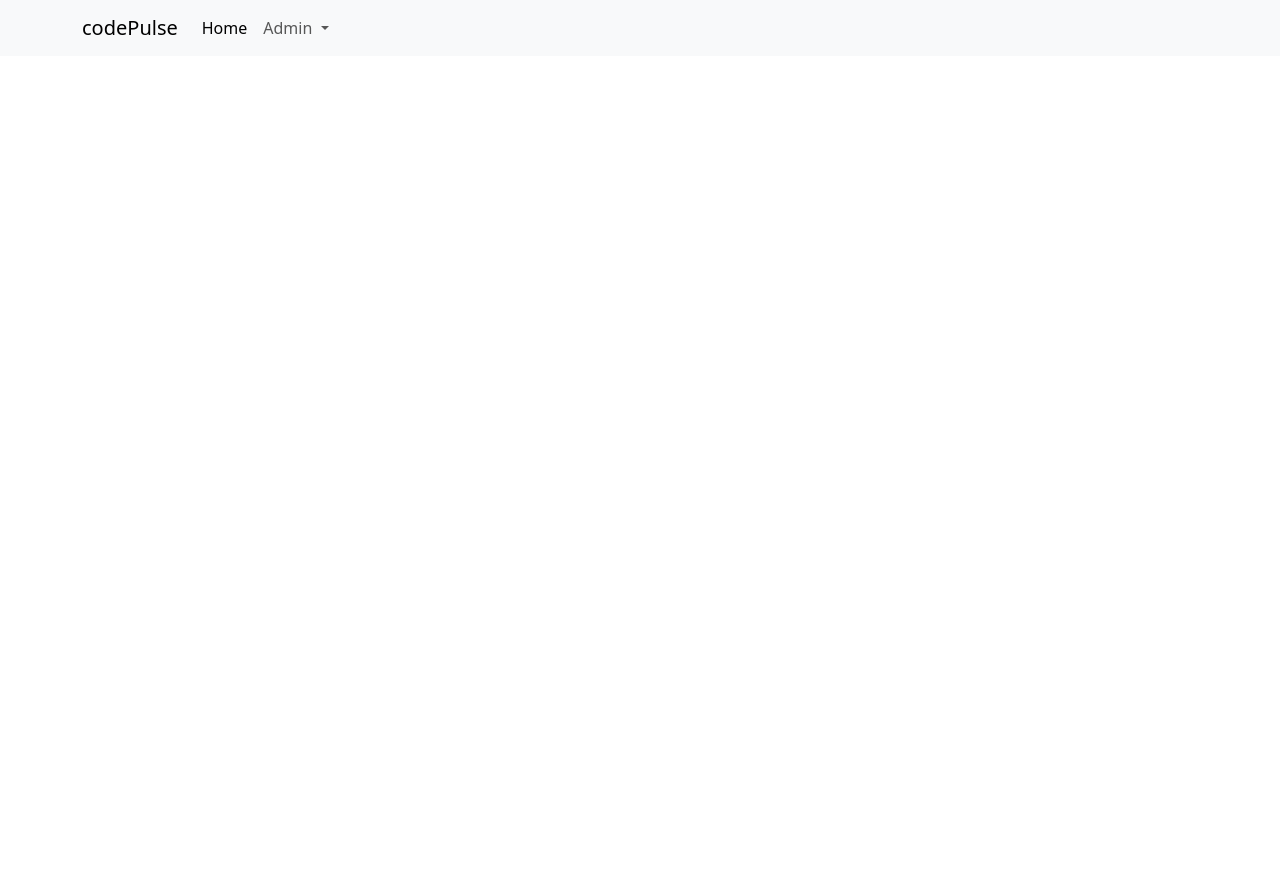
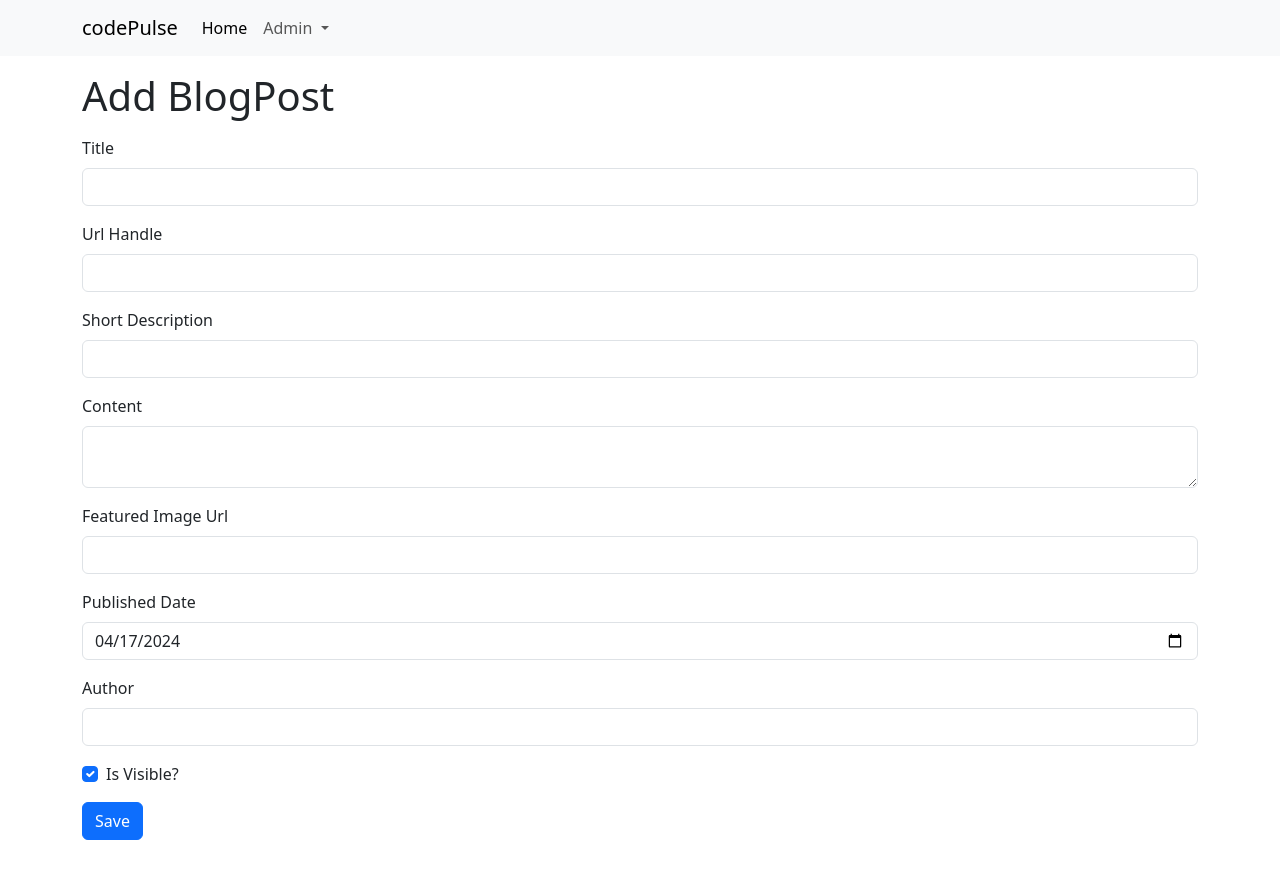
Before and after one commit to Adnan25z/codePulse, an Angular app in the folder UI/codepulse/: page /admin/blogposts/add in a window 1280 px wide. Before the commit this address led to /. Shown: the top 878 px of the page. Before the commit the page ends 800 px from the top, so only its background shows below. Built offline with nearby package versions, Linux system fonts and the light colour scheme.

Commit message:
created blogpost list and add component and routing, add blogpost form submit

```diff
--- a/UI/codepulse/src/app/app.module.ts
+++ b/UI/codepulse/src/app/app.module.ts
@@ -9,6 +9,8 @@
 import { FormsModule } from '@angular/forms';
 import { HttpClientModule} from '@angular/common/http';
 import { EditCategoryComponent } from './features/category/edit-category/edit-category.component';
+import { BlogpostListComponent } from './features/blog-post/blogpost-list/blogpost-list.component';
+import { AddBlogpostComponent } from './features/blog-post/add-blogpost/add-blogpost.component';
 
 @NgModule({
   declarations: [
@@ -16,7 +18,9 @@
     NavbarComponent,
     CategoryListComponent,
     AddCategoryComponent,
-    EditCategoryComponent
+    EditCategoryComponent,
+    BlogpostListComponent,
+    AddBlogpostComponent
   ],
   imports: [
     BrowserModule,
--- a/UI/codepulse/src/app/core/components/navbar/navbar.component.html
+++ b/UI/codepulse/src/app/core/components/navbar/navbar.component.html
@@ -15,7 +15,8 @@
             </a>
             <ul class="dropdown-menu">
               <li><a class="dropdown-item" [routerLink]="['/admin/categories']">Categories</a></li>
-              <!-- <li><hr class="dropdown-divider"></li> -->
+              <li><hr class="dropdown-divider"></li>
+              <li><a class="dropdown-item" [routerLink]="['/admin/blogposts']">BlogPosts</a></li>
               <!-- <li><a class="dropdown-item" href="#">Something else here</a></li> -->
             </ul>
           </li>
--- /dev/null
+++ b/UI/codepulse/src/app/features/blog-post/add-blogpost/add-blogpost.component.html
@@ -0,0 +1,84 @@
+<div class="container">
+    <h1 class="mt-3">Add BlogPost</h1>
+
+    <form #form="ngForm" (ngSubmit)="onFormSubmit()">
+      <div class="mt-2 mb-5">
+        <div class="mt-3">
+          <label for="title" class="form-label">Title</label>
+          <input type="text"
+          id="title"
+          name="title"
+          class="form-control"
+          [(ngModel)]="model.title">
+        </div>
+
+        <div class="mt-3">
+          <label for="urlHandle" class="form-label">Url Handle</label>
+          <input type="text"
+          id="urlHandle"
+          name="urlHandle"
+          class="form-control"
+          [(ngModel)]="model.urlHandle">
+        </div>
+
+        <div class="mt-3">
+          <label for="shortDescription" class="form-label">Short Description</label>
+          <input type="text"
+          id="shortDescription"
+          name="shortDescription"
+          class="form-control"
+          [(ngModel)]="model.shortDescription">
+        </div>
+
+        <div class="mt-3">
+          <label for="content" class="form-label">Content</label>
+          <textarea name="content" id="content"
+          class="form-control"
+          [(ngModel)]="model.content"></textarea>
+
+        </div>
+
+        <div class="mt-3">
+          <label for="featuredImageUrl" class="form-label">Featured Image Url</label>
+          <input type="text"
+          id="featuredImageUrl"
+          name="featuredImageUrl"
+          class="form-control"
+          [(ngModel)]="model.featuredImageUrl">
+        </div>
+
+        <div class="mt-3">
+          <label for="publishedDate" class="form-label">Published Date</label>
+          <input type="date"
+          id="publishedDate"
+          name="publishedDate"
+          class="form-control"
+          value="{{model.publishedDate}}"
+          [ngModel]="model.publishedDate | date: 'yyy-MM-dd'"
+          (ngModelChange)="model.publishedDate = $event" >
+        </div>
+
+        <div class="mt-3">
+          <label for="author" class="form-label">Author</label>
+          <input type="text"
+          id="author"
+          name="author"
+          class="form-control"
+          [(ngModel)]="model.author">
+        </div>
+
+        <div class="form-check mt-3">
+          <input class="form-check-input" type="checkbox" id="isVisible"
+          [(ngModel)]="model.isVisible"
+          name="isVisible">
+          <label class="form-check-label" for="isVisible">
+            Is Visible?
+          </label>
+        </div>
+
+        <div class="mt-3">
+          <button type="submit" class="btn btn-primary">Save</button>
+        </div>
+      </div>
+    </form>
+  </div>
--- /dev/null
+++ b/UI/codepulse/src/app/features/blog-post/add-blogpost/add-blogpost.component.ts
@@ -0,0 +1,27 @@
+import { Component } from '@angular/core';
+import { AddBlogPost } from '../models/add-blog-post.model';
+
+@Component({
+  selector: 'app-add-blogpost',
+  templateUrl: './add-blogpost.component.html',
+  styleUrls: ['./add-blogpost.component.css']
+})
+export class AddBlogpostComponent {
+  model: AddBlogPost;
+  constructor(){
+    this.model = {
+      title: '',
+      shortDescription: '',
+      urlHandle: '',
+      content: '',
+      featuredImageUrl: '',
+      author: '',
+      isVisible: true,
+      publishedDate: new Date()
+    }
+  }
+
+  onFormSubmit(): void {
+    console.log(this.model);
+  }
+}
--- /dev/null
+++ b/UI/codepulse/src/app/features/blog-post/blogpost-list/blogpost-list.component.html
@@ -0,0 +1,6 @@
+<div class="container">
+    <h1 class="mt-3">BlogPost List</h1>
+    <div class="d-flex justify-content-end mt-3">
+        <a [routerLink]="['/admin/blogposts/add']" class="btn btn-primary">Add BlogPost</a>
+    </div>
+</div>
```
Also changed, not shown: UI/codepulse/src/app/app-routing.module.ts (+10 -0 lines), UI/codepulse/src/app/features/blog-post/blogpost-list/blogpost-list.component.ts (added, +10 -0 lines), UI/codepulse/src/app/features/blog-post/models/add-blog-post.model.ts (added, +10 -0 lines), UI/codepulse/src/app/features/blog-post/add-blogpost/add-blogpost.component.css (added), UI/codepulse/src/app/features/blog-post/blogpost-list/blogpost-list.component.css (added), 2 other files (tests, documents, lock files or other folders).
